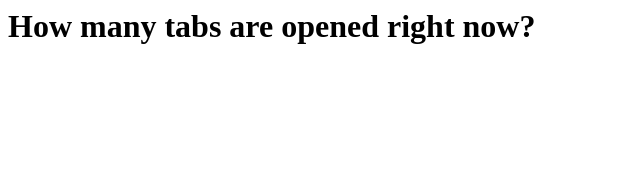
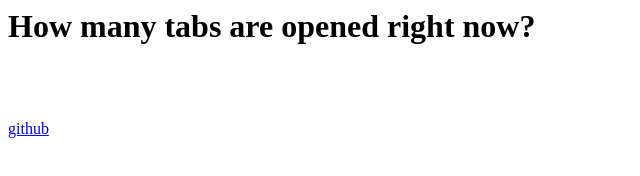
Before and after one commit to tandav/n_tabs, a plain HTML site: page index.html in a window 1280 px wide. Shown: the full height of the page, 0-640 px from the left. Drawn offline with Linux system fonts and the light colour scheme; no server answers.

Commit message:
add link to github

```diff
--- a/index.html
+++ b/index.html
@@ -2,7 +2,7 @@
 <span id='n_tabs'></span><br>
 <span id='stats'></span><br>
 <span id='updated'></span><br>
-
+<a href='https://github.com/tandav/n_tabs'>github</a>
 
 <script>
 
```
